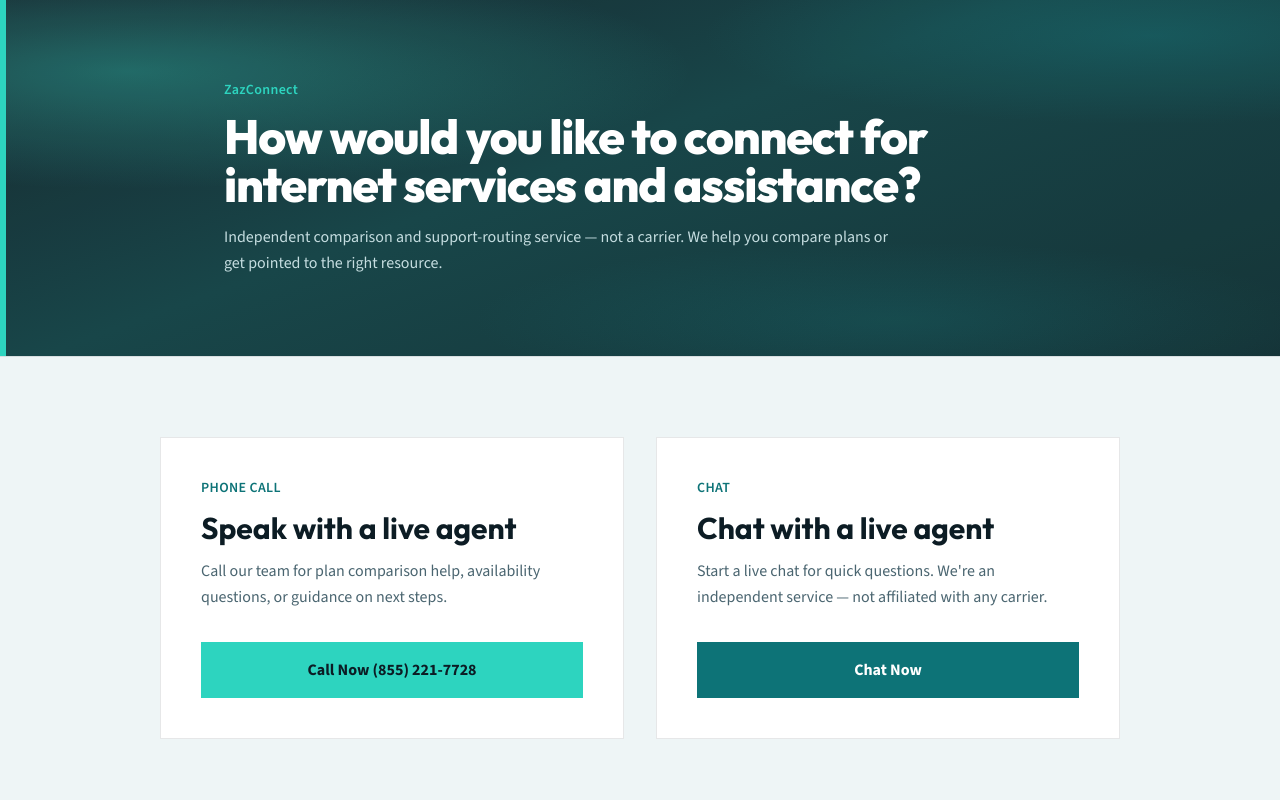
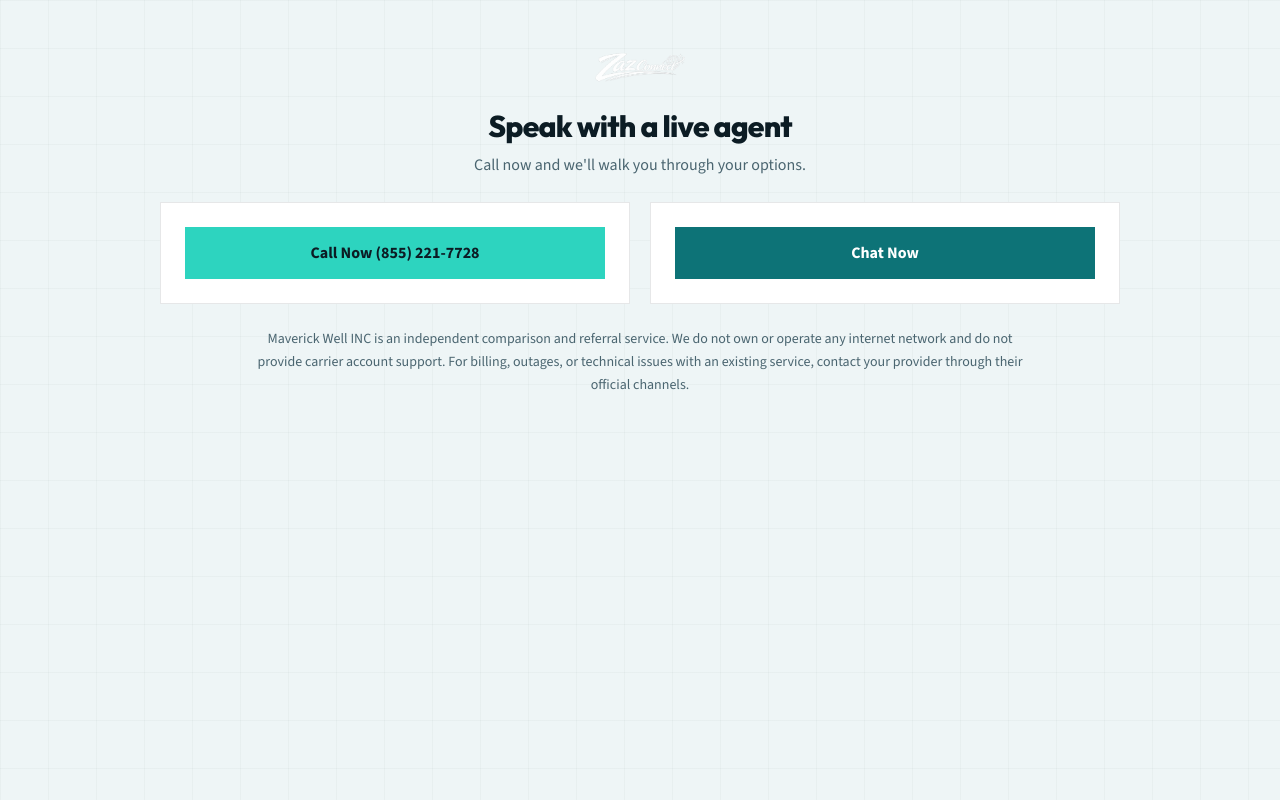
Before and after one commit to ajazsadat/zazconnect.online, a Next.js app: page /live-agent in a window 1280 px wide. Shown: the top 800 px of the page. Built offline with nearby package versions, Linux system fonts and the light colour scheme.

Commit message:
Compact live-agent and support-help page headers
Replace bulky hero sections with a short heading and one
supporting line, and tighten the action layout on both pages.

Co-authored-by: ajazsadat <ajazsadat@users.noreply.github.com>

```diff
--- a/src/app/live-agent/LiveAgentClient.js
+++ b/src/app/live-agent/LiveAgentClient.js
@@ -1,68 +1,58 @@
 'use client';
 
+import Image from 'next/image';
+import Link from 'next/link';
 import { SITE, openLiveChat } from '@/lib/site';
 
 export default function LiveAgentClient() {
   return (
-    <div className="bg-[var(--background)] min-h-screen">
-      <section className="relative overflow-hidden border-b border-[var(--line)]">
-        <div className="absolute inset-0 hero-mesh opacity-95" />
-        <div className="absolute inset-y-0 left-0 w-1.5 bg-mint" />
-        <div className="relative max-w-4xl mx-auto px-4 sm:px-6 lg:px-8 py-14 md:py-20">
-          <p className="text-mint font-semibold tracking-wide text-sm mb-3">{SITE.brandFull}</p>
-          <h1 className="font-display text-3xl md:text-5xl font-extrabold text-white tracking-tight mb-4">
-            How would you like to connect for internet services and assistance?
-          </h1>
-          <p className="text-sm md:text-base text-[#c5dde0] leading-relaxed max-w-2xl">
-            Independent comparison and support-routing service — not a carrier. We help you compare plans or get pointed
-            to the right resource.
-          </p>
-        </div>
-      </section>
+    <div className="relative overflow-hidden bg-[var(--background)] min-h-screen">
+      <div className="absolute inset-0 soft-grid opacity-70" aria-hidden="true" />
 
-      <section className="py-16 md:py-20">
-        <div className="max-w-5xl mx-auto px-4 sm:px-6 lg:px-8 grid md:grid-cols-2 gap-6 md:gap-8">
-          <div className="border border-[var(--line)] bg-white p-8 md:p-10 flex flex-col">
-            <p className="text-teal text-sm font-semibold tracking-wide uppercase mb-3">Phone call</p>
-            <h2 className="font-display text-2xl md:text-3xl font-bold text-ink mb-3">Speak with a live agent</h2>
-            <p className="text-muted leading-relaxed mb-8 flex-grow">
-              Call our team for plan comparison help, availability questions, or guidance on next steps.
-            </p>
+      <div className="relative mx-auto flex w-full max-w-5xl flex-col items-center px-4 py-8 sm:px-6 sm:py-10 lg:px-8">
+        <Link href="/" className="mb-5 inline-flex items-center justify-center">
+          <Image
+            src="/images/logo.png"
+            alt={`${SITE.brandFull} logo`}
+            width={180}
+            height={95}
+            className="h-10 w-auto sm:h-12"
+            priority
+          />
+        </Link>
+
+        <h1 className="mb-2 max-w-3xl text-center font-display text-2xl font-extrabold tracking-tight text-ink sm:text-3xl">
+          Speak with a live agent
+        </h1>
+        <p className="mb-6 max-w-2xl text-center text-sm text-muted leading-relaxed sm:text-base">
+          Call now and we&apos;ll walk you through your options.
+        </p>
+
+        <div className="grid w-full gap-4 md:grid-cols-2 md:gap-5">
+          <div className="flex flex-col border border-[var(--line)] bg-white p-5 sm:p-6">
             <a
               href={`tel:${SITE.phoneTel}`}
-              className="inline-flex items-center justify-center px-7 py-4 font-bold text-[#0c1c24] bg-mint hover:brightness-110 transition"
+              className="inline-flex w-full items-center justify-center px-5 py-3.5 font-bold text-[#0c1c24] bg-mint hover:brightness-110 transition"
             >
               Call Now {SITE.phoneDisplay}
             </a>
           </div>
 
-          <div className="border border-[var(--line)] bg-white p-8 md:p-10 flex flex-col">
-            <p className="text-teal text-sm font-semibold tracking-wide uppercase mb-3">Chat</p>
-            <h2 className="font-display text-2xl md:text-3xl font-bold text-ink mb-3">Chat with a live agent</h2>
-            <p className="text-muted leading-relaxed mb-8 flex-grow">
-              Start a live chat for quick questions. We&apos;re an independent service — not affiliated with any carrier.
-            </p>
+          <div className="flex flex-col border border-[var(--line)] bg-white p-5 sm:p-6">
             <button
               type="button"
               onClick={openLiveChat}
-              className="inline-flex items-center justify-center px-7 py-4 font-bold text-white bg-teal hover:bg-[var(--teal-deep)] transition"
+              className="inline-flex w-full items-center justify-center px-5 py-3.5 font-bold text-white bg-teal hover:bg-[var(--teal-deep)] transition"
             >
               Chat Now
             </button>
           </div>
         </div>
-      </section>
 
-      <section className="pb-16 px-4">
-        <div className="max-w-3xl mx-auto border border-teal/25 bg-white p-6 md:p-8 text-sm text-muted leading-relaxed">
-          <p className="font-semibold text-ink mb-2">Important</p>
-          <p>
-            {SITE.legalName} is an independent comparison and referral service. We do not own or operate any internet
-            network and do not provide carrier account support. For billing, outages, or technical issues with an
-            existing service, contact your provider through their official channels.
-          </p>
-        </div>
-      </section>
+        <p className="mt-6 max-w-3xl text-center text-xs text-muted leading-relaxed sm:text-sm">
+          {`${SITE.legalName} is an independent comparison and referral service. We do not own or operate any internet network and do not provide carrier account support. For billing, outages, or technical issues with an existing service, contact your provider through their official channels.`}
+        </p>
+      </div>
     </div>
   );
 }
--- a/src/components/IndependentSupportHelp.js
+++ b/src/components/IndependentSupportHelp.js
@@ -52,74 +52,61 @@ export default function IndependentSupportHelp({ fullscreen = false }) {
       }`}
     >
       <div className="absolute inset-0 soft-grid opacity-70" aria-hidden="true" />
-      <div
-        className="pointer-events-none absolute -right-20 top-10 h-72 w-72 rounded-full bg-mint/20 blur-3xl animate-drift"
-        aria-hidden="true"
-      />
-      <div
-        className="pointer-events-none absolute -left-16 bottom-16 h-64 w-64 rounded-full bg-teal/15 blur-3xl animate-drift"
-        aria-hidden="true"
-      />
 
-      <div className="relative mx-auto flex w-full max-w-5xl flex-col items-center px-4 py-12 sm:px-6 sm:py-16 lg:px-8">
-        <Link href="/" className="mb-8 inline-flex items-center justify-center animate-fade-up">
+      <div className="relative mx-auto flex w-full max-w-5xl flex-col items-center px-4 py-8 sm:px-6 sm:py-10 lg:px-8">
+        <Link href="/" className="mb-5 inline-flex items-center justify-center">
           <Image
             src="/images/logo.png"
             alt={`${SITE.brandFull} logo`}
             width={180}
             height={95}
-            className="h-12 w-auto sm:h-14"
+            className="h-10 w-auto sm:h-12"
             priority
           />
         </Link>
 
-        <h1 className="mb-3 max-w-3xl text-center font-display text-3xl font-extrabold tracking-tight text-ink sm:text-4xl md:text-5xl animate-fade-up-delay">
+        <h1 className="mb-2 max-w-3xl text-center font-display text-2xl font-extrabold tracking-tight text-ink sm:text-3xl">
           Speak with a live agent
         </h1>
-        <p className="mb-10 max-w-2xl text-center text-base text-muted leading-relaxed sm:text-lg animate-fade-up-delay">
+        <p className="mb-6 max-w-2xl text-center text-sm text-muted leading-relaxed sm:text-base">
           Call now and we&apos;ll walk you through your options.
         </p>
 
-        <div className="grid w-full gap-5 md:grid-cols-2 md:gap-6 animate-fade-up-delay-2">
-          <div className="flex flex-col border border-[var(--line)] bg-white p-7 sm:p-9">
+        <div className="grid w-full gap-4 md:grid-cols-2 md:gap-5">
+          <div className="flex flex-col items-start border border-[var(--line)] bg-white p-5 sm:p-6">
             <Image
               src="/images/support/human-agent-icon.png"
               alt=""
               width={218}
               height={216}
-              className="mb-5 h-auto w-[35%] max-w-[120px]"
+              className="mb-4 h-auto w-[28%] max-w-[88px]"
             />
-            <h2 className="font-display text-2xl font-bold text-ink sm:text-[28px]">Speak With A Live Agent</h2>
-            <p className="mt-3 flex-grow text-muted leading-relaxed">
-              Call now and we&apos;ll walk you through your options.
-            </p>
             <a
               href={`tel:${SITE.phoneTel}`}
-              className="mt-8 inline-flex items-center justify-center gap-2 px-6 py-3.5 font-bold text-[#0c1c24] bg-mint hover:brightness-110 transition"
+              className="mt-auto inline-flex w-full items-center justify-center gap-2 px-5 py-3.5 font-bold text-[#0c1c24] bg-mint hover:brightness-110 transition"
             >
               <PhoneIcon className="h-5 w-5" />
               {SITE.phoneDisplay}
             </a>
           </div>
 
-          <div className="flex flex-col border border-[var(--line)] bg-white p-7 sm:p-9">
-            <div className="mb-5 flex h-12 w-12 items-center justify-center bg-teal/10 text-teal">
-              <MessageIcon className="h-6 w-6" />
+          <div className="flex flex-col items-start border border-[var(--line)] bg-white p-5 sm:p-6">
+            <div className="mb-4 flex h-11 w-11 items-center justify-center bg-teal/10 text-teal">
+              <MessageIcon className="h-5 w-5" />
             </div>
-            <h2 className="font-display text-2xl font-bold text-ink sm:text-[28px]">Send Us a Message</h2>
-            <p className="mt-3 flex-grow text-muted leading-relaxed">
+            <p className="mb-4 text-sm text-muted leading-relaxed">
               Prefer not to call? Fill out our contact form and we&apos;ll follow up.
             </p>
             <Link
               href="/contact"
-              className="mt-8 inline-flex items-center justify-center gap-2 px-6 py-3.5 font-bold text-white bg-teal hover:bg-[var(--teal-deep)] transition"
+              className="mt-auto inline-flex w-full items-center justify-center gap-2 px-5 py-3.5 font-bold text-white bg-teal hover:bg-[var(--teal-deep)] transition"
             >
               Go to Contact Form
             </Link>
           </div>
         </div>
 
-        <p className="page-disclaimer mt-10 max-w-3xl text-center text-sm text-muted leading-relaxed">
+        <p className="page-disclaimer mt-6 max-w-3xl text-center text-xs text-muted leading-relaxed sm:text-sm">
           {`${SITE.brandFull} is an independent comparison resource. We do not provide internet, TV, or phone services directly, and we are not affiliated with Spectrum, Xfinity, AT&T, Verizon, Frontier, Windstream, Brightspeed, or any other carrier. For billing or existing account support, please contact your provider directly.`}
         </p>
       </div>
```
